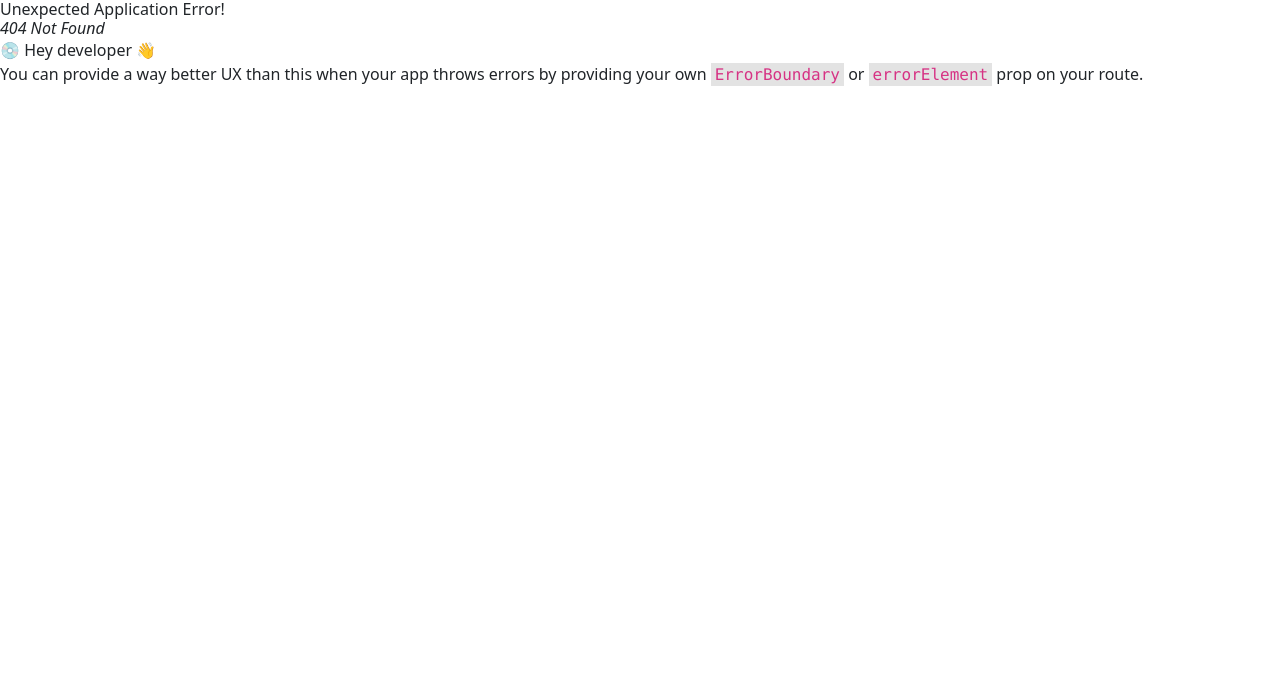
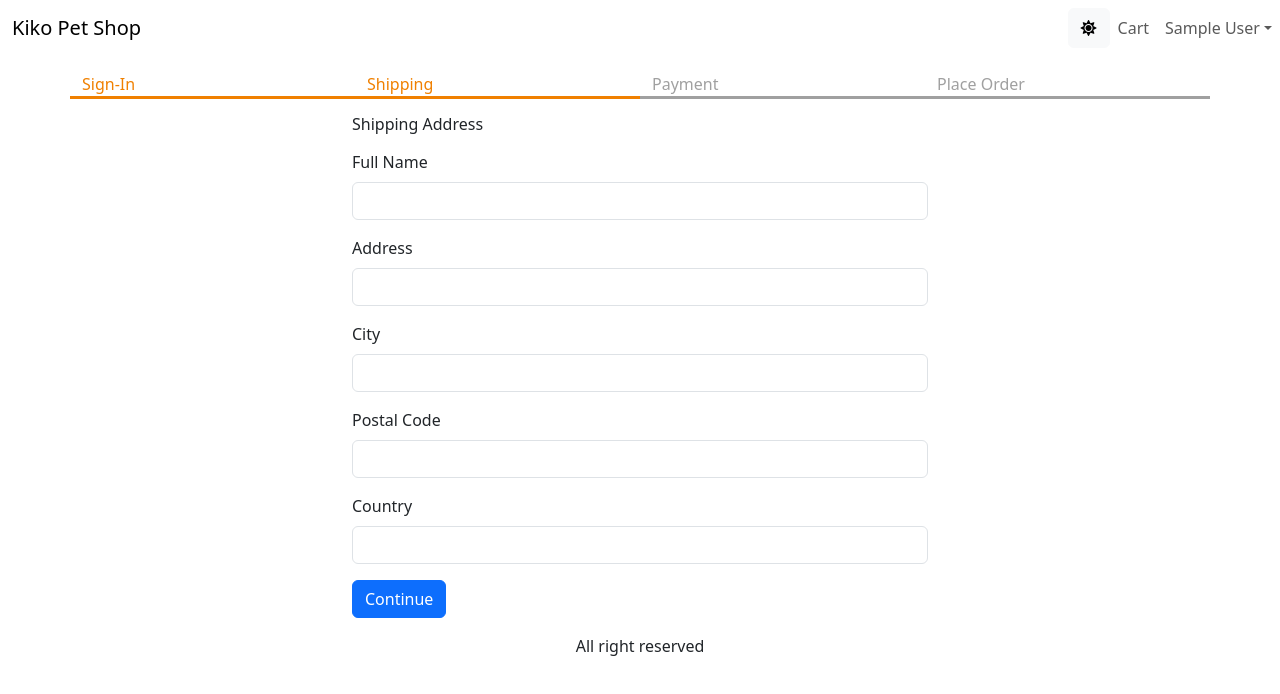
Before and after one commit to PraneethMalshan/Kiko_Pet_shop, a React (Vite) app in the folder frontend/: page /shipping in a window 1280 px wide. Before the commit this address had no page. Shown: the top 694 px of the page. Built offline with nearby package versions, Linux system fonts and the light colour scheme; sample sign-in values are in the browser's storage.

Commit message:
Create shipping page

```diff
--- a/frontend/src/Store.tsx
+++ b/frontend/src/Store.tsx
@@ -1,5 +1,5 @@
 import React from "react"
-import { Cart, CartItem } from "./types/Cart"
+import { Cart, CartItem, ShippingAddress } from "./types/Cart"
 import { UserInfo } from "./types/UserInfo"
 
 
@@ -44,6 +44,8 @@
     | { type: 'CART_REMOVE_ITEM'; payload: CartItem }
     | { type: 'USER_SIGNIN'; payload: UserInfo }
     | { type: 'USER_SIGNOUT' }
+    | { type: 'SAVE_SHIPPING_ADDRESS'; payload: ShippingAddress }
+
 
 
 
@@ -97,6 +99,15 @@
                 },
             }
 
+        case 'SAVE_SHIPPING_ADDRESS':
+            return {
+                ...state,
+                cart: {
+                    ...state.cart,
+                    shippingAddress: action.payload,
+                },
+            }
+
         default:
             return state
     }
--- /dev/null
+++ b/frontend/src/components/CheckoutSteps.tsx
@@ -0,0 +1,18 @@
+import { Col, Row } from "react-bootstrap"
+
+export default function CheckoutSteps(props: {
+    step1?: boolean
+    step2?: boolean
+    step3?: boolean
+    step4?: boolean
+    }) {
+        return (
+            <Row className="checkout-steps">
+                <Col className={props.step1 ? 'active' : ''}>Sign-In</Col>
+                <Col className={props.step2 ? 'active' : ''}>Shipping</Col>
+                <Col className={props.step3 ? 'active' : ''}>Payment</Col>
+                <Col className={props.step4 ? 'active' : ''}>Place Order</Col>
+            </Row>
+        )
+
+}
--- a/frontend/src/index.css
+++ b/frontend/src/index.css
@@ -30,3 +30,13 @@
 .small-container {
   max-width: 600px;
 }
+
+.checkout-steps > div {
+  border-bottom: 0.2rem solid #a0a0a0;
+  color: #a0a0a0;
+}
+
+.checkout-steps > div.active {
+  border-bottom: 0.2rem solid #f08000;
+  color: #f08000;
+}
--- a/frontend/src/main.tsx
+++ b/frontend/src/main.tsx
@@ -19,6 +19,7 @@
 import CartPage from './pages/CartPage.tsx';
 import SigninPage from './pages/SigninPage.tsx';
 import SignupPage from './pages/SignupPage.tsx';
+import ShippingAddressPage from './pages/ShippingAddressPage.tsx';
 
 const router = createBrowserRouter(
   createRoutesFromElements(
@@ -28,6 +29,7 @@
       <Route path='cart' element={<CartPage />} />
       <Route path='signin' element={<SigninPage />} />
       <Route path='signup' element={<SignupPage />} />
+      <Route path='shipping' element={<ShippingAddressPage />} />
 
 
 
--- /dev/null
+++ b/frontend/src/pages/ShippingAddressPage.tsx
@@ -0,0 +1,122 @@
+import { useContext, useEffect, useState } from "react";
+import { useNavigate } from "react-router-dom";
+import { Store } from "../Store";
+import { Helmet } from "react-helmet-async";
+import CheckoutSteps from "../components/CheckoutSteps";
+import { Button, Form } from "react-bootstrap";
+
+export default function ShippingAddressPage() {
+    const navigate = useNavigate()
+    const { state, dispatch } = useContext(Store)
+    const {
+        userInfo,
+        cart: {shippingAddress},
+    } = state
+
+    useEffect(() => {
+        if (!userInfo) {
+            navigate('/signin?redirect=/shipping')
+        }
+    }, [userInfo, navigate])
+
+    const [fullName, setFullName] = useState(shippingAddress.fullName || '')
+    const [address, setAddress] = useState(shippingAddress.address || '')
+    const [city, setCity] = useState(shippingAddress.city || '')
+    const [postalCode, setPostalCode] = useState(shippingAddress.postalCode || '')
+    const [country, setCountry] = useState(shippingAddress.country || '')
+
+    const submitHandler = (e: React.SyntheticEvent) => {
+        e.preventDefault()
+        dispatch({
+          type: 'SAVE_SHIPPING_ADDRESS',
+          payload: {
+            fullName,
+            address,
+            city,
+            postalCode,
+            country,
+          },
+        })
+        localStorage.setItem(
+            'shippingAddress',
+            JSON.stringify({
+              fullName,
+              address,
+              city,
+              postalCode,
+              country,
+            })
+          )
+          navigate('/payment')
+    }
+    return (
+        <div>
+            <Helmet>
+                <title>Shipping Address</title>
+            </Helmet>
+            <CheckoutSteps step1 step2></CheckoutSteps>
+            <div className="container small-container">
+                <h1 className="my-3">Shipping Address</h1>
+                <Form onSubmit={submitHandler}>
+
+                <Form.Group className="mb-3" controlId="fullName">
+                    <Form.Label>Full Name</Form.Label>
+                    <Form.Control
+                    value={fullName}
+                    onChange={(e) => setFullName(e.target.value)}
+                    required
+                    />
+                </Form.Group>
+
+                <Form.Group className="mb-3" controlId="address">
+                    <Form.Label>Address</Form.Label>
+                    <Form.Control
+                    value={address}
+                    onChange={(e) => setAddress(e.target.value)}
+                    required
+                    />
+                </Form.Group>
+
+                <Form.Group className="mb-3" controlId="city">
+                    <Form.Label>City</Form.Label>
+                    <Form.Control
+                    value={city}
+                    onChange={(e) => setCity(e.target.value)}
+                    required
+                    />
+                </Form.Group>
+
+                <Form.Group className="mb-3" controlId="postalCode">
+                    <Form.Label>Postal Code</Form.Label>
+                    <Form.Control
+                    value={postalCode}
+                    onChange={(e) => setPostalCode(e.target.value)}
+                    required
+                    />
+                </Form.Group>
+
+                <Form.Group className="mb-3" controlId="country">
+                    <Form.Label>Country</Form.Label>
+                    <Form.Control
+                    value={country}
+                    onChange={(e) => setCountry(e.target.value)}
+                    required
+                    />
+                </Form.Group>
+
+                <div className="mb-3">
+                    <Button
+                        type="submit"
+                        variant="primary"
+
+                    >
+                        Continue
+                    </Button>
+                </div>
+
+                </Form>
+            </div>
+        </div>
+    )
+
+}
```
Also changed, not shown: 2 other files (tests, documents, lock files or other folders).
